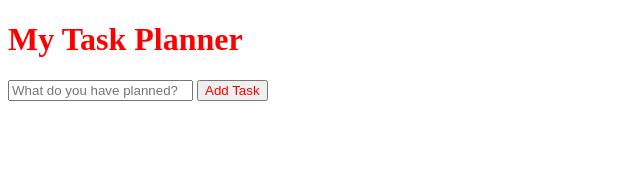
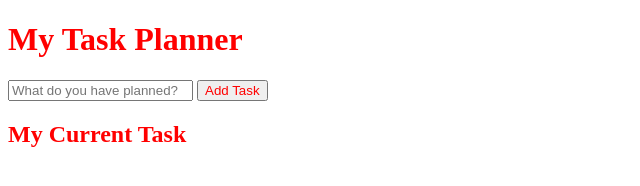
Before and after one commit to Onyinsi/task-app, a plain HTML site: page index.html in a window 1280 px wide. Shown: the whole page, without its empty margins (0-640 px from the left). Drawn offline with Linux system fonts and the light colour scheme.

Commit message:
new changes

```diff
--- a/index.html
+++ b/index.html
@@ -16,5 +16,12 @@
             <input type="submit" value="Add Task"  id="new-task-submit" class="task_add">
         </form>
     </header>
+    <main>
+        <section class="task_list">
+            <h2 class="task_list_header">My Current Task</h2>
+            <div class="task" id="tasks"></div>
+        </section>
+    </main>
+    <script src="script.js"></script>
 </body>
 </html>
```
